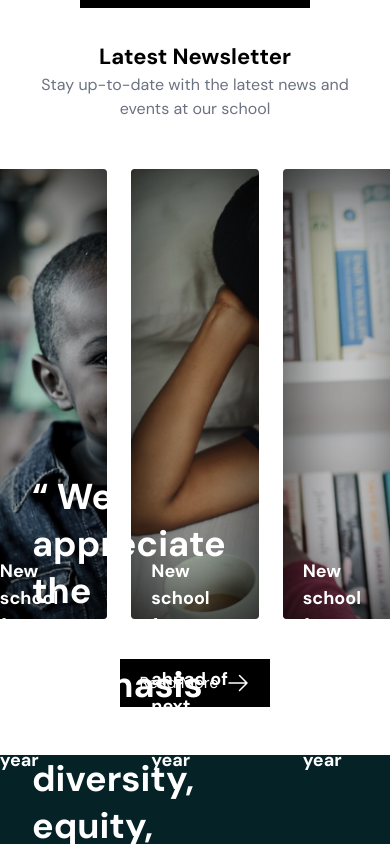
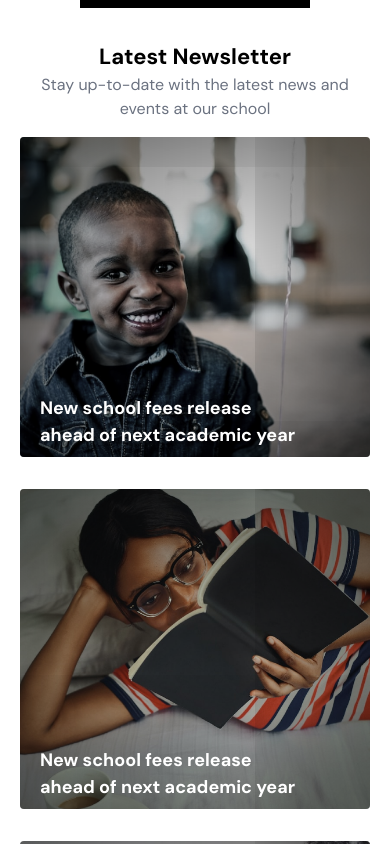
Before and after one commit to theboybrey/Deutsche-International-Project, a React (Vite) app in the folder client/: page / in a window 390 px wide. Shown: the part 2120-2964 px from the top of the page. Built offline with nearby package versions, Linux system fonts and the light colour scheme; a web font is replaced by a local one.

Commit message:
Styling the Landing Page Mobile UI

```diff
--- a/client/src/App.css
+++ b/client/src/App.css
@@ -416,6 +416,7 @@ header {
         font-size: 22px;
     }
 
+    /* Course Section */
     .courses-section{
         display: flex !important;
         flex-direction: column !important;
@@ -427,8 +428,33 @@ header {
         border-bottom: 2px solid #eee !important;
     }
 
+    /* News Section */
+    .news-section{
+        flex-direction: column;
+        padding: 0 4rem !important;
+        gap: 2rem !important;
+    }
 
+
+    .news-img{
+        height: 320px;
+        width: 350px;
+    }
+
+    .news-img-caption{
+        top: 85%;
+    }
+
+    .news-first ,.news-sec ,
+    .news-third {
+        background-size: cover;
+        box-shadow: inset 0 10px 200px #000;
+      }
+
+
+      /* Acknowledgement Section */
 }
+
 
 /* Tablets */
 @media screen and (min-width: 640px) and (max-width: 1023px) {
--- a/client/src/pages/LandingPage.jsx
+++ b/client/src/pages/LandingPage.jsx
@@ -88,7 +88,7 @@ const LandingPage = () => {
       {/* Lastest Newsletter */}
       <h2 className="news-caption">Latest Newsletter</h2>
       <p className="caption text-gray-500 text-center mb-4">Stay up-to-date with the latest news and events at our school</p>
-      <div className="news-section px-9 py-8 grid gap-6 grid-cols-3 mb-2">
+      <div className="news-section px-9 py-8 grid gap-6 grid-cols-3 mb-2 ">
         <div className="news-img news-first">
           <p className="news-img-caption">
             New school fees release <br />
```
